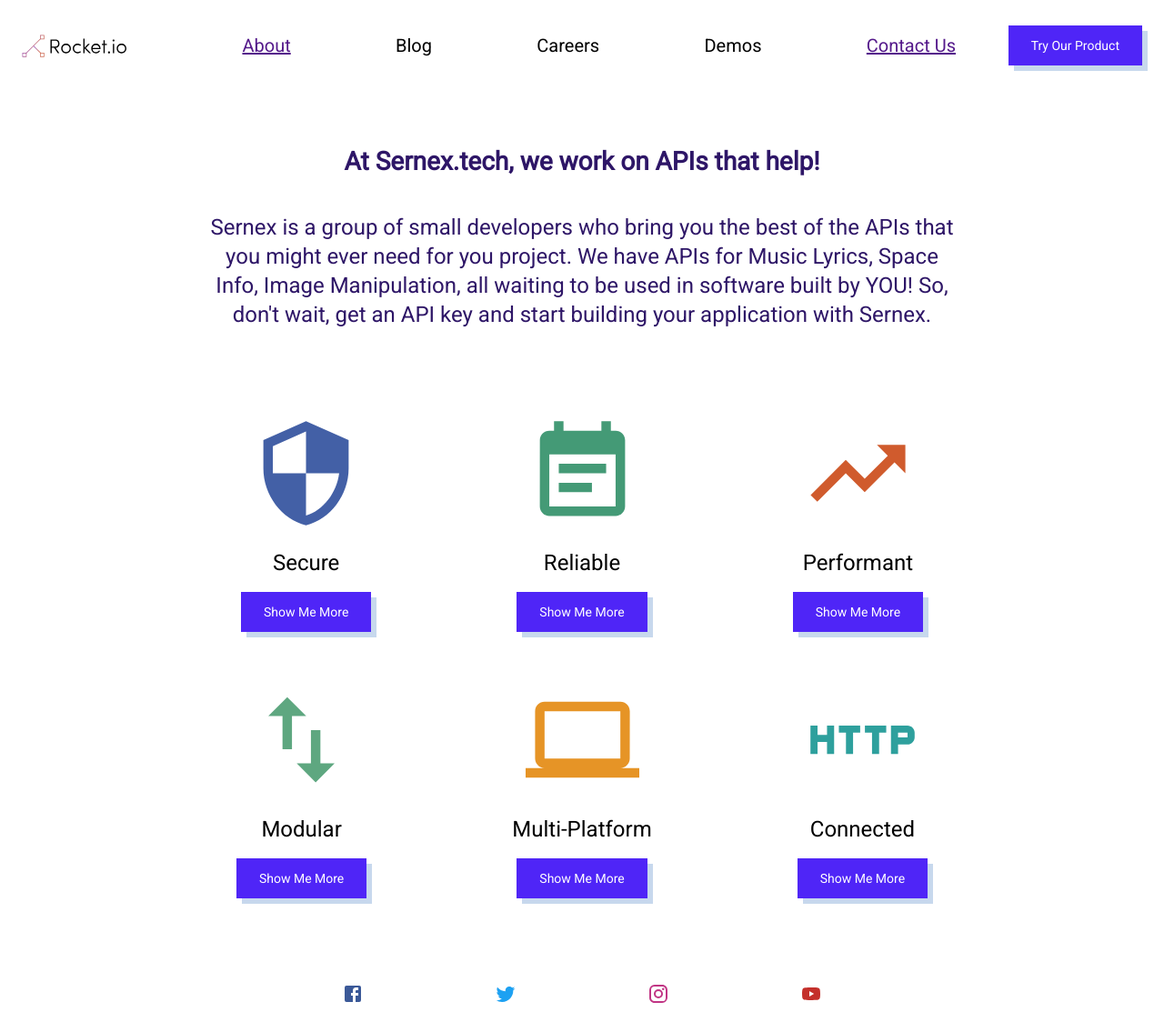
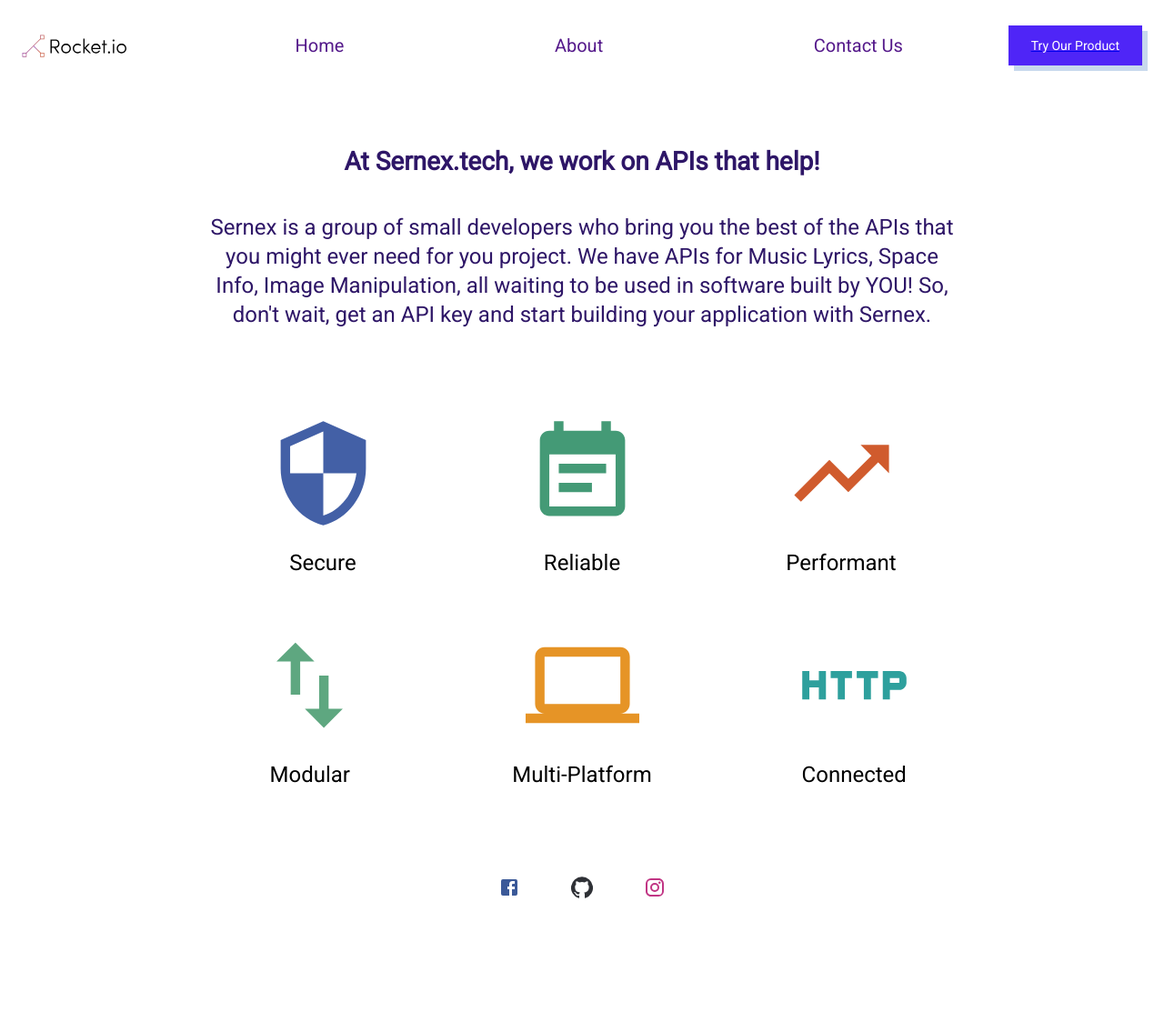
Before and after one commit to Rhydderchc/sernex, a React (Create React App) app: page / in a window 1280 px wide. Shown: the whole page at 91% size. After the commit the page ends 1010 px from the top, so only its background shows below. Built offline with nearby package versions, Linux system fonts and the light colour scheme.

Commit message:
The Heart of The Website

```diff
--- a/src/components/Footer.js
+++ b/src/components/Footer.js
@@ -1,17 +1,21 @@
 import React from 'react'
 import {BottomNavigation, BottomNavigationAction} from '@material-ui/core'
 import FacebookIcon from '@material-ui/icons/Facebook';
-import TwitterIcon from '@material-ui/icons/Twitter';
 import InstagramIcon from '@material-ui/icons/Instagram';
-import YouTubeIcon from '@material-ui/icons/YouTube';
+import GitHubIcon from '@material-ui/icons/GitHub';
 
 function Footer() {
     return (
         <BottomNavigation >
+          <a href="https://www.facebook.com/">
           <BottomNavigationAction color="red" label="Facebook" value="recents" icon={<FacebookIcon  style={{fill: "#3b5998"}}/>} />
-          <BottomNavigationAction label="Twitter" value="favorites" icon={<TwitterIcon  style={{fill: "#1DA1F2"}}/>} />
+          </a>
+          <a href="https://github.com/Rhydderchc/sernex">
+          <BottomNavigationAction label="GitHub" value="folder" icon={<GitHubIcon  style={{fill: "#2f3136"}}/>} />
+          </a>
+          <a href="https://instagram.com/">
           <BottomNavigationAction label="Instagram" value="nearby" icon={<InstagramIcon  style={{fill: " #C13584"}}/>} />
-          <BottomNavigationAction label="YouTube" value="folder" icon={<YouTubeIcon  style={{fill: "#c4302b"}}/>} />
+          </a>
         </BottomNavigation>
 )
 }
--- a/src/components/Grid.js
+++ b/src/components/Grid.js
@@ -22,9 +22,9 @@
         <div className={classes.wrapper}>
             <div className={classes.item}>{icon}</div>
             <Typography className={classes.item} variant="h5">{title}</Typography>
-            <div className={classes.item}>
+            {/* <div className={classes.item}>
                 <CustomBtn  txt={btnTitle}/>
-            </div>
+            </div> */}
         </div>
     )
 }
--- a/src/components/NavBar.js
+++ b/src/components/NavBar.js
@@ -8,6 +8,7 @@
 
 const styles = makeStyles({
     bar:{
+        display:"flex",
         paddingTop: "1.15rem",
         backgroundColor: "#fff",
         ['@media (max-width:780px)']: {
@@ -42,30 +43,26 @@
     const classes = styles()
     return (
             <Toolbar position="sticky" color="rgba(0, 0, 0, 0.87)" className={classes.bar}>
-                <img src={logo} className={classes.logo}/>
+                <img src={logo} className={classes.logo}></img>
                 <img src={logoMobile} className={classes.logoMobile}/>
-                <Router>
                 <Typography variant="h6" className={classes.menuItem}>
-                <Link onClick={() => {window.location.href="/about"}}>
+                <Link onClick={() => {window.location.href="/"}} style={{textDecoration: "none"}}>
+                    Home
+                </Link>
+                </Typography>
+                <Typography variant="h6" className={classes.menuItem}>
+                <Link onClick={() => {window.location.href="/about"}} style={{textDecoration: "none"}}>
                    About
                 </Link>
                 </Typography>
-                </Router>
                 <Typography variant="h6" className={classes.menuItem}>
-                    Blog
-                </Typography>
-                <Typography variant="h6" className={classes.menuItem}>
-                    Careers
-                </Typography>
-                <Typography variant="h6" className={classes.menuItem}>
-                    Demos
-                </Typography>
-                <Typography variant="h6" className={classes.menuItem}>
-                <Link onClick={() => {window.location.href="/contact"}}>
+                <Link onClick={() => {window.location.href="/contact"}}style={{textDecoration: "none"}}>
                     Contact Us
                 </Link>
                 </Typography>
+                <a href="https://github.com/Rhydderchc/sernex">
                 <CustomBtn txt="Try Our Product"/>
+                </a>
             </Toolbar>
     )
 }
```
Also changed, not shown: src/components/CustomBtn.js (line endings or trailing spaces).
